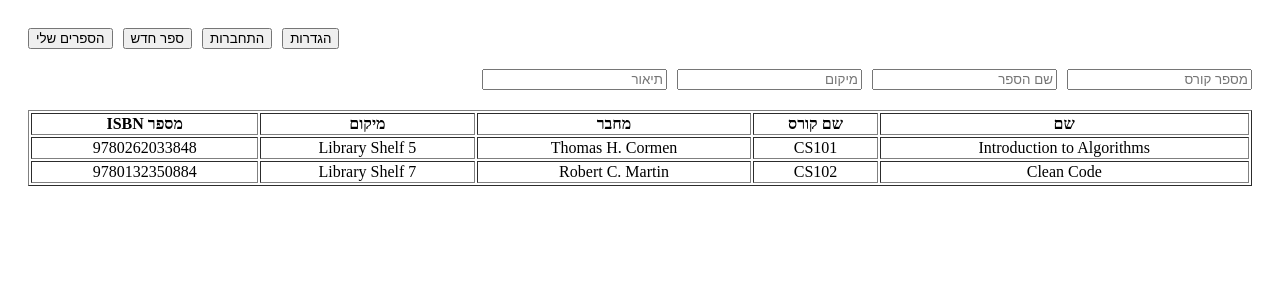
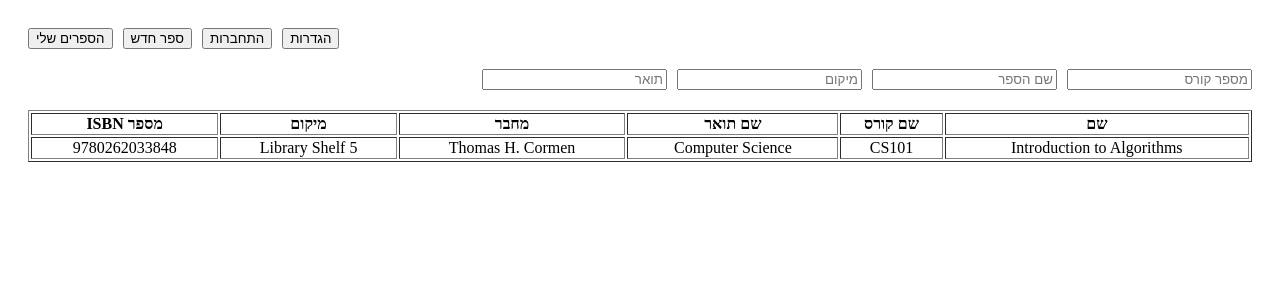
Before and after one commit to orinu/books-borrowing, a React (Vite) app in the folder front/: page / in a window 1280 px wide. Shown: the top 300 px of the page. Built offline with nearby package versions, Linux system fonts and the light colour scheme.

Commit message:
change discription to degree name

```diff
--- a/front/src/components/BookTable.tsx
+++ b/front/src/components/BookTable.tsx
@@ -6,11 +6,17 @@ const BookTable: React.FC = () => {
   const { books, filters } = useSelector((state: RootState) => state.books);
 
   const filteredBooks = books.filter((book) => {
+    // Convert values to lowercase for case-insensitive matching
+    const courseNumberFilter = filters.courseNumber.toLowerCase();
+    const bookNameFilter = filters.bookName.toLowerCase();
+    const locationFilter = filters.location.toLowerCase();
+    const degreeNameFilter = filters.degreeName.toLowerCase();
+
     return (
-      (filters.courseNumber === '' || book.courseName.includes(filters.courseNumber)) &&
-      (filters.bookName === '' || book.title.includes(filters.bookName)) &&
-      (filters.location === '' || book.location.includes(filters.location)) &&
-      (filters.description === '' || book.author.includes(filters.description)) // Using author for description
+      (courseNumberFilter === '' || book.courseName.toLowerCase().includes(courseNumberFilter)) &&
+      (bookNameFilter === '' || book.title.toLowerCase().includes(bookNameFilter)) &&
+      (locationFilter === '' || book.location.toLowerCase().includes(locationFilter)) &&
+      (degreeNameFilter === '' || book.degreeName.toLowerCase().includes(degreeNameFilter))
     );
   });
 
@@ -20,6 +26,7 @@ const BookTable: React.FC = () => {
         <tr>
           <th>שם</th>
           <th>שם קורס</th>
+          <th>שם תואר</th>
           <th>מחבר</th>
           <th>מיקום</th>
           <th>מספר ISBN</th>
@@ -31,6 +38,7 @@ const BookTable: React.FC = () => {
             <tr key={book.id}>
               <td>{book.title}</td>
               <td>{book.courseName}</td>
+              <td>{book.degreeName}</td>
               <td>{book.author}</td>
               <td>{book.location}</td>
               <td>{book.isbn}</td>
@@ -38,7 +46,7 @@ const BookTable: React.FC = () => {
           ))
         ) : (
           <tr>
-            <td colSpan={5}>לא נמצאו ספרים</td>
+            <td colSpan={6}>לא נמצאו ספרים</td>
           </tr>
         )}
       </tbody>
--- a/front/src/components/Filters.tsx
+++ b/front/src/components/Filters.tsx
@@ -29,9 +29,9 @@ const Filters: React.FC = () => {
       />
       <input
         type="text"
-        placeholder="תיאור"
-        value={filters.description}
-        onChange={(e) => dispatch(setFilters({ description: e.target.value }))}
+        placeholder="תואר"
+        value={filters.degreeName}
+        onChange={(e) => dispatch(setFilters({ degreeName: e.target.value }))}
       />
     </div>
   );
--- a/front/src/store/slices/booksSlice.ts
+++ b/front/src/store/slices/booksSlice.ts
@@ -4,6 +4,7 @@ interface Book {
   id: string;
   title: string;
   courseName: string;
+  degreeName: string; // New field
   author: string;
   location: string;
   isbn: string;
@@ -13,7 +14,7 @@ interface Filters {
   courseNumber: string;
   bookName: string;
   location: string;
-  description: string;
+  degreeName: string;
 }
 
 interface BooksState {
@@ -27,24 +28,17 @@ const initialState: BooksState = {
       id: '1',
       title: 'Introduction to Algorithms',
       courseName: 'CS101',
+      degreeName: 'Computer Science', // Added example
       author: 'Thomas H. Cormen',
       location: 'Library Shelf 5',
       isbn: '9780262033848',
-    },
-    {
-      id: '2',
-      title: 'Clean Code',
-      courseName: 'CS102',
-      author: 'Robert C. Martin',
-      location: 'Library Shelf 7',
-      isbn: '9780132350884',
     },
   ],
   filters: {
     courseNumber: '',
     bookName: '',
     location: '',
-    description: '',
+    degreeName: '',
   },
 };
 
```
